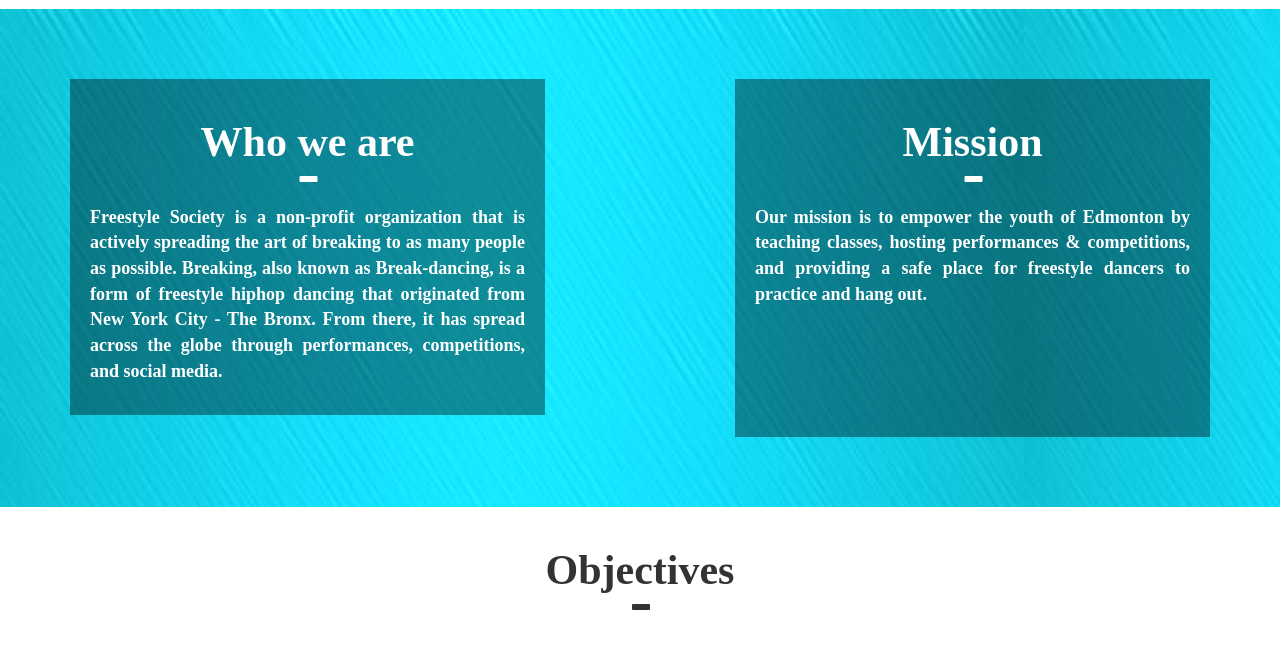
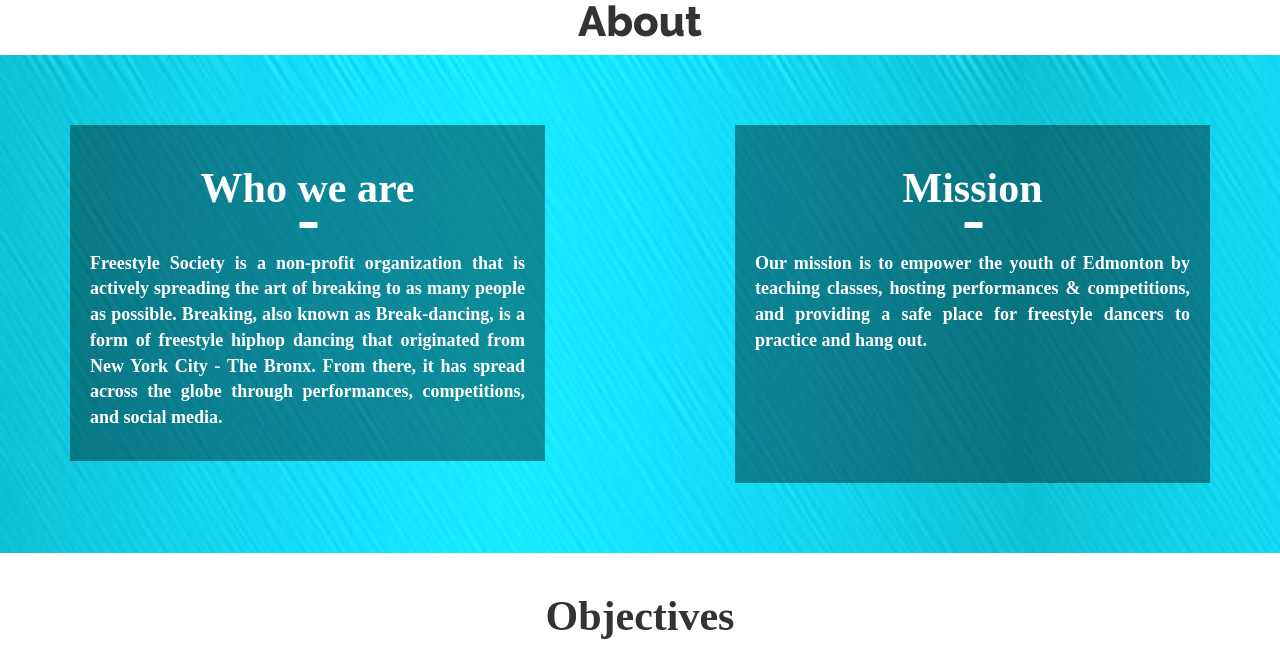
Before and after one commit to linhub15/freestyle-movement-site, a PHP site: page /about-mission.html in a window 1280 px wide. Shown: the part 1021-1671 px from the top of the page. Run offline with PHP 8.4, Linux system fonts and the light colour scheme; some libraries are stand-ins or nearby versions; some web fonts are replaced.

Commit message:
Editted about-mission page (more styling)

```diff
--- a/about-mission.html
+++ b/about-mission.html
@@ -100,6 +100,9 @@
     <!-- Start of Content -->
     <div class="page-content">
         <!-- <h1>Freestyle Society</h1> -->
+        <div class="about-heading">
+            <h1 class="text-center">About</h1>
+        </div>
        	<div class="missionDiv">
         	<div class="container about-section">
         		<div class="col-md-5 about-us">
--- a/about-team.html
+++ b/about-team.html
@@ -98,6 +98,7 @@
 
     <!-- Start of Content -->
     <div class="container page-content">
+    <div class="div-gap"></div>
         <h1>Our Team</h1>
         <br/>
         <ul class="thumbnails">
--- a/css/about-mission-page.css
+++ b/css/about-mission-page.css
@@ -1,19 +1,27 @@
 @font-face {
     font-family: "Raleway"; /*a name to be used later*/
     src: url('../fonts/Raleway/Raleway-Medium.ttf'); /*URL to font*/
+    font-family: "Raleway-ExtraBold";
+	src: url('../fonts/Raleway/Raleway-ExtraBold.ttf');
 }
 
 h1{
 	font-weight: bold;
 	font-size: 42px;
 	margin-bottom: 0;
+}
 
-}
 
 h2{
 	font-weight: bold;
 	font-size: 32px;
 
+}
+
+.about-heading h1{
+	margin-top: 10px;
+	margin-bottom: 10px;
+	font-family: "Raleway-ExtraBold";
 }
 
 .glyphDivider{
@@ -35,7 +43,7 @@ h2{
 		width: 100%;
 		height: 100%;
 		padding: none;
-		margin-top: 60px;
+		margin-top: 50px;
 
 
 }
--- a/css/site.css
+++ b/css/site.css
@@ -118,11 +118,11 @@ th{
 	prevents the <body> content
 	from getting hidden under the navbar
  */
-.page-content {
+/*.page-content {
 	padding-top: 10px;
-}
+}*/
 .div-gap{
-	padding-top: 40px;
+	padding-top: 60px;
 }
 /* Dynamic sizing for navbar and image */
 #home-navbar {
```
Also changed, not shown: classes-level-one.html (+5 -3 lines), css/classes-level-one.css (+21 -2 lines).
